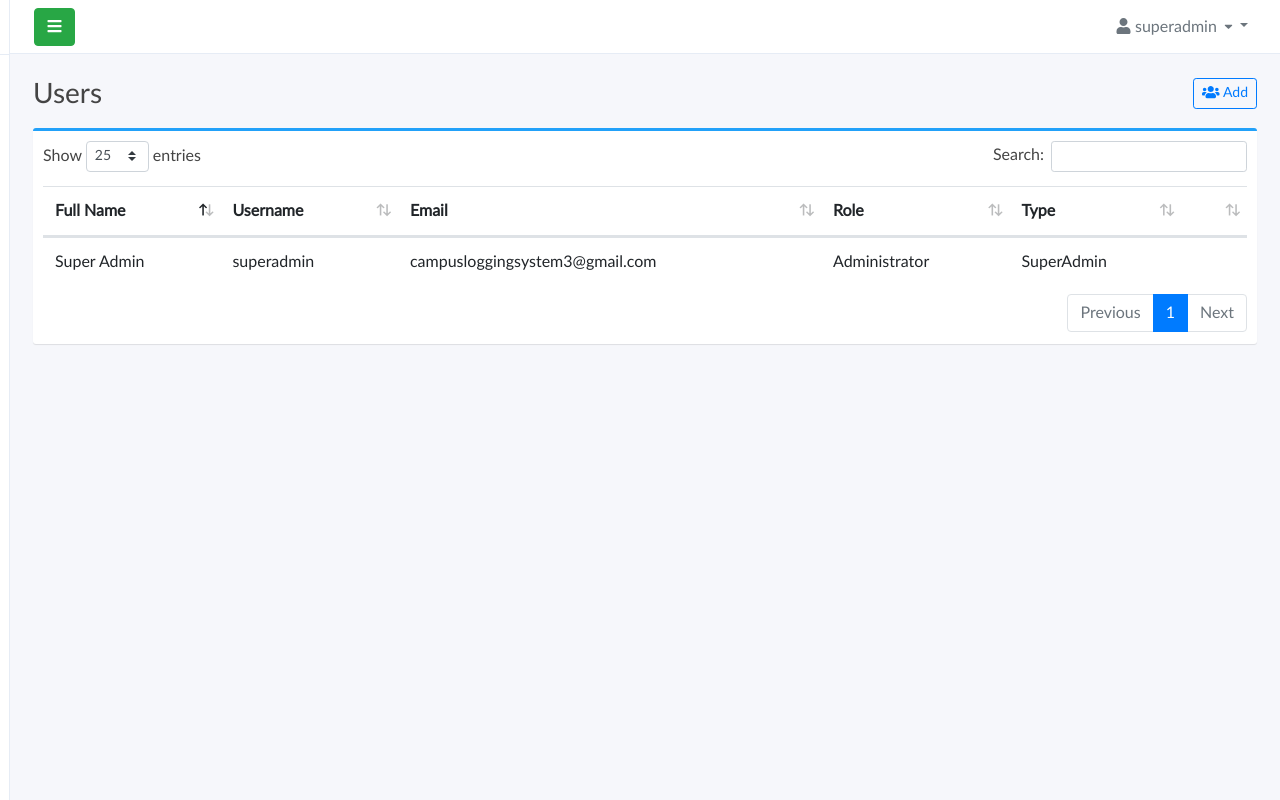
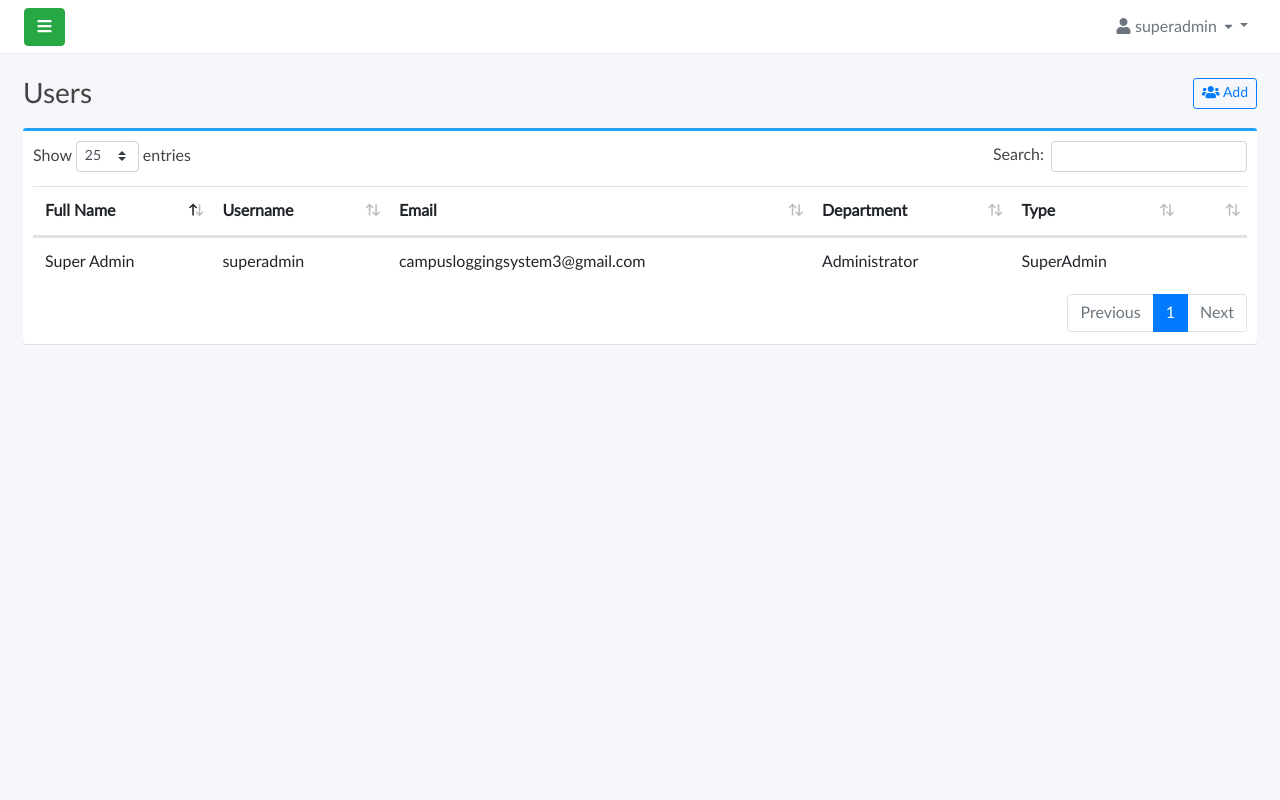
Before and after one commit to haroldeslr/campus-logging-system, a PHP site: page /users.php in a window 1280 px wide. Run offline with PHP 8.4, Linux system fonts and the light colour scheme; a user stored in the database is signed in; data comes from the database, SQL or seed files in the repository; some libraries are stand-ins or nearby versions.

Commit message:
update the sidebar

```diff
--- a/css/sidebar-default.css
+++ b/css/sidebar-default.css
@@ -8,7 +8,7 @@
 }
 
 #sidebar.active {
-  margin-left: -250px;
+  margin-left: -260px;
 }
 
 #sidebar .sidebar-header {
--- a/users.php
+++ b/users.php
@@ -149,7 +149,7 @@ mysqli_close($conn);
                                                 <th>Full Name</th>
                                                 <th>Username</th>
                                                 <th>Email</th>
-                                                <th>Role</th>
+                                                <th>Department</th>
                                                 <th>Type</th>
                                                 <th></th>
                                             </tr>
@@ -202,7 +202,7 @@ mysqli_close($conn);
                                 <input type="text" class="form-control" maxlength="70" name="type-input" id="type-input" placeholder="Type" required>
                             </div>
                             <div class="form-group col-md-6">
-                                <label for="role-select">Role</label>
+                                <label for="role-select">Department</label>
                                 <select name="role-select" class="form-control" id="role-select" required>
                                 </select>
                             </div>
```
